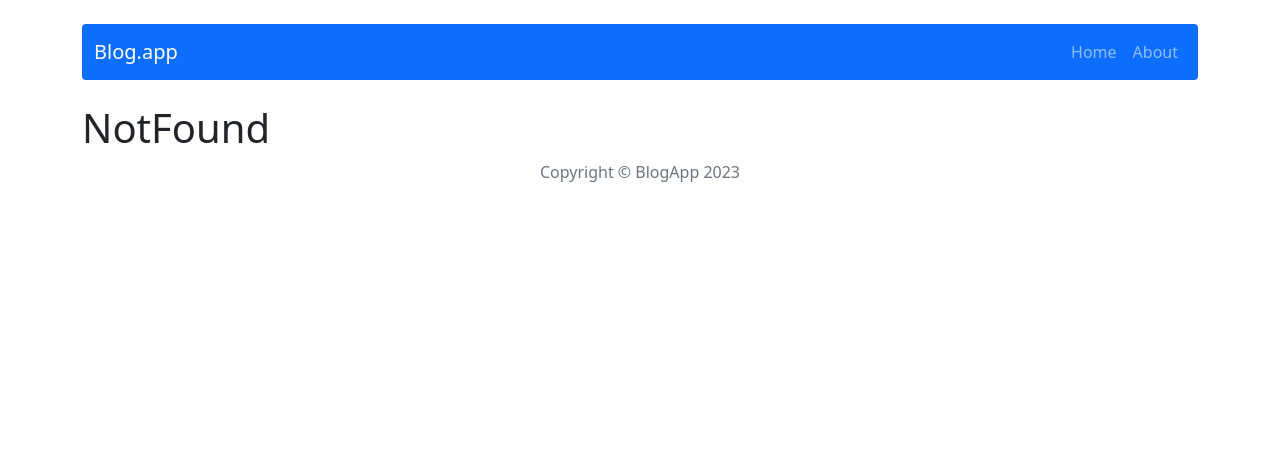
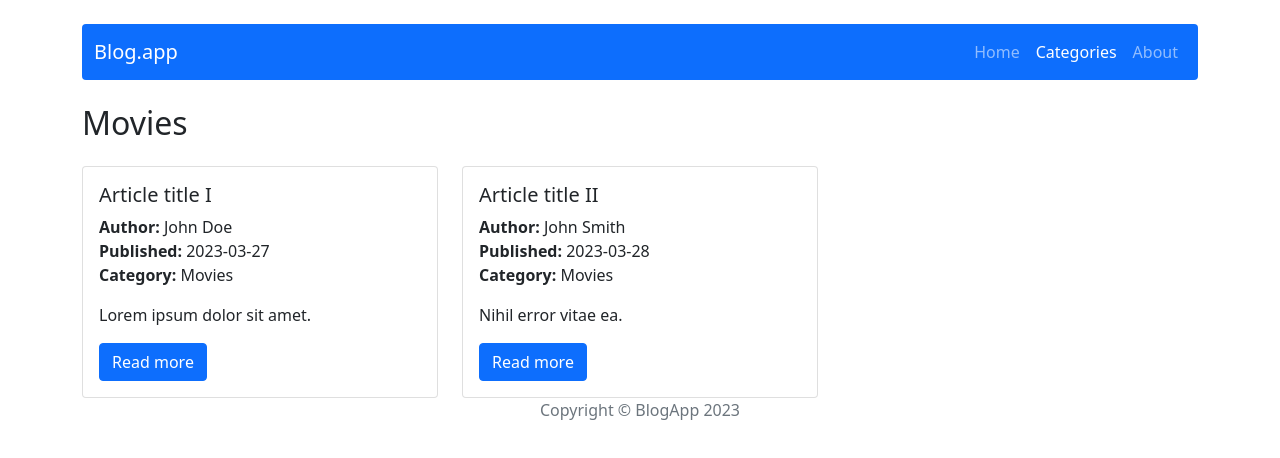
Before and after one commit to walldy-0/react-blog-app, a React (Create React App) app: page /categories/Movies in a window 1280 px wide. Shown: the top 458 px of the page. Built offline with nearby package versions, Linux system fonts and the light colour scheme.

Commit message:
[kodilla task 20.4] Add Posts filtering by category

```diff
--- a/src/App.js
+++ b/src/App.js
@@ -8,6 +8,8 @@ import PostEdit from './components/pages/PostEdit/PostEdit';
 import { Container } from 'react-bootstrap';
 import Header from './components/views/Header/Header';
 import Footer from './components/views/Footer/Footer';
+import CategoriesAll from './components/pages/CategoriesAll/CategoriesAll';
+import CategorySingle from './components/pages/CategorySingle/CategorySingle';
 
 function App() {
   return (
@@ -15,6 +17,8 @@ function App() {
       <Header />
       <Routes>
         <Route path="/" element={<Home />} />
+        <Route path="/categories" element={<CategoriesAll />} />
+        <Route path="/categories/:name" element={<CategorySingle />} />
         <Route path="/post/:id" element={<PostSingle />} />
         <Route path="/post/add" element={<PostAdd />} />
         <Route path="/post/edit/:id" element={<PostEdit />} />
--- /dev/null
+++ b/src/components/features/Categories/Categories.js
@@ -0,0 +1,23 @@
+import { getAllCategories } from "../../../redux/categoriesRedux";
+import { useSelector } from "react-redux";
+import { ListGroup } from "react-bootstrap";
+import { Link } from "react-router-dom";
+
+const Categories = () => {
+
+  const categories = useSelector(getAllCategories);
+
+  return (
+    <ListGroup>
+      {
+        categories.map(cat => (
+          <ListGroup.Item>
+            <Link key={cat.id} to={"/categories/" + cat.name}>{cat.name}</Link>
+          </ListGroup.Item>
+        ))
+      }
+    </ListGroup>
+  );
+};
+
+export default Categories;
--- a/src/components/features/Posts/Posts.js
+++ b/src/components/features/Posts/Posts.js
@@ -1,11 +1,7 @@
-import { getAllPosts } from "../../../redux/postsRedux";
-import { useSelector } from "react-redux";
 import { Row, Col } from 'react-bootstrap';
 import Post from "../Post/Post";
 
-const Posts = () => {
-
-  const posts = useSelector(getAllPosts);
+const Posts = ({posts}) => {
 
   return (
     <Row>
--- /dev/null
+++ b/src/components/pages/CategoriesAll/CategoriesAll.js
@@ -0,0 +1,13 @@
+import Categories from "../../features/Categories/Categories";
+
+
+const CategoriesAll = () => {
+  return (
+    <div>
+      <h2>All categories</h2>
+      <Categories />
+    </div>
+  );
+};
+
+export default Categories;
--- /dev/null
+++ b/src/components/pages/CategorySingle/CategorySingle.js
@@ -0,0 +1,25 @@
+import { useSelector } from "react-redux";
+import { useParams, Navigate } from "react-router-dom";
+import { getCategoryByName } from "../../../redux/categoriesRedux";
+import { getPostsByCategoryId } from "../../../redux/postsRedux";
+import Posts from "../../features/Posts/Posts";
+
+const CategorySingle = () => {
+
+  const { name } = useParams();
+  const catData = useSelector(categories => getCategoryByName(categories, name));
+  const catId = catData ? catData.id : '';
+  const catName = catData ? catData.name : '';
+  const postsData = useSelector(posts => getPostsByCategoryId(posts, catId));
+
+  if(!postsData || postsData.length === 0) return <Navigate to="/" />
+
+  return (
+    <div>
+      <h2>{catName}</h2>
+      <Posts posts={postsData} />
+    </div>
+  );
+};
+
+export default CategorySingle;
--- a/src/components/pages/Home/Home.js
+++ b/src/components/pages/Home/Home.js
@@ -1,8 +1,12 @@
 import Posts from "../../features/Posts/Posts";
 import { Button } from 'react-bootstrap';
 import { NavLink } from 'react-router-dom';
+import { getAllPosts } from "../../../redux/postsRedux";
+import { useSelector } from "react-redux";
 
 const Home = () => {
+
+  const posts = useSelector(getAllPosts);
 
   return (
     <div>
@@ -10,7 +14,7 @@ const Home = () => {
         <h2>All posts</h2>
         <Button variant='outline-primary' as={NavLink} to={'/post/add'}>Add post</Button>
       </div>
-      <Posts />
+      <Posts posts={posts} />
     </div>
   );
 };
--- a/src/components/views/NavBar/NavBar.js
+++ b/src/components/views/NavBar/NavBar.js
@@ -12,6 +12,7 @@ const NavBar = () => {
         <Navbar.Brand as={Link} to="/">Blog.app</Navbar.Brand>
         <Nav className="text-end">
           <Nav.Link as={NavLink} to="/">Home</Nav.Link>
+          <Nav.Link as={NavLink} to="/categories">Categories</Nav.Link>
           <Nav.Link as={NavLink} to="/about">About</Nav.Link>
         </Nav>
       </Container>
--- a/src/redux/categoriesRedux.js
+++ b/src/redux/categoriesRedux.js
@@ -1,6 +1,7 @@
 // selectors
 export const getAllCategories = ({ categories }) => categories;
 export const getCategoryById = ({ categories }, categoryId ) => categories.find(cat => cat.id === categoryId);
+export const getCategoryByName = ({ categories }, categoryName ) => categories.find(cat => cat.name === categoryName);
 
 // actions
 
--- a/src/redux/postsRedux.js
+++ b/src/redux/postsRedux.js
@@ -3,6 +3,7 @@ import shortid from 'shortid';
 //selectors
 export const getAllPosts = ({ posts }) => posts;
 export const getPostById = ({ posts }, postId) => posts.find(post => post.id === postId);
+export const getPostsByCategoryId = ({ posts }, categoryId) => posts.filter(post => post.categoryId === categoryId);
 
 // actions
 const createActionName = actionName => `app/posts/${actionName}`;
```
